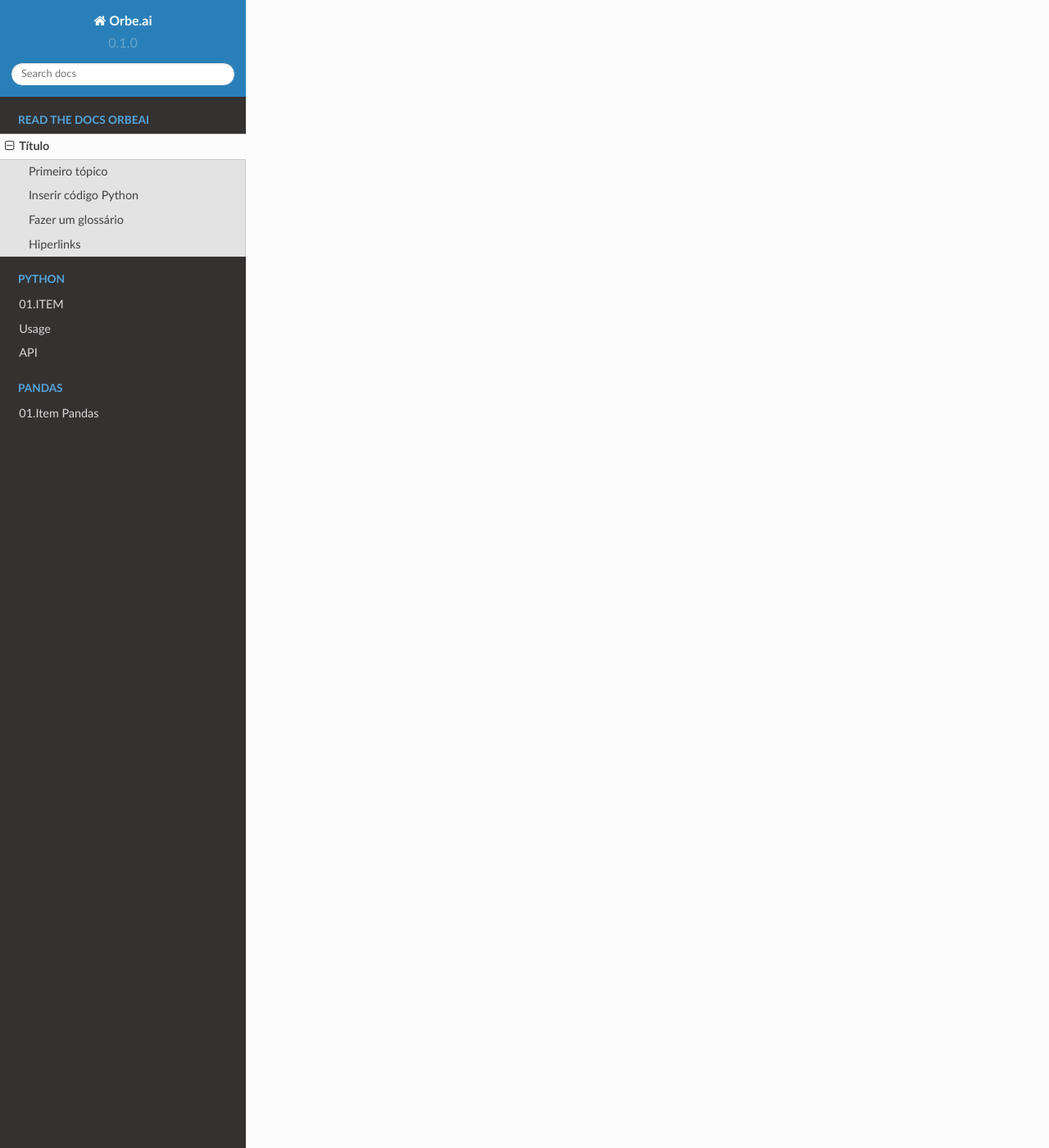
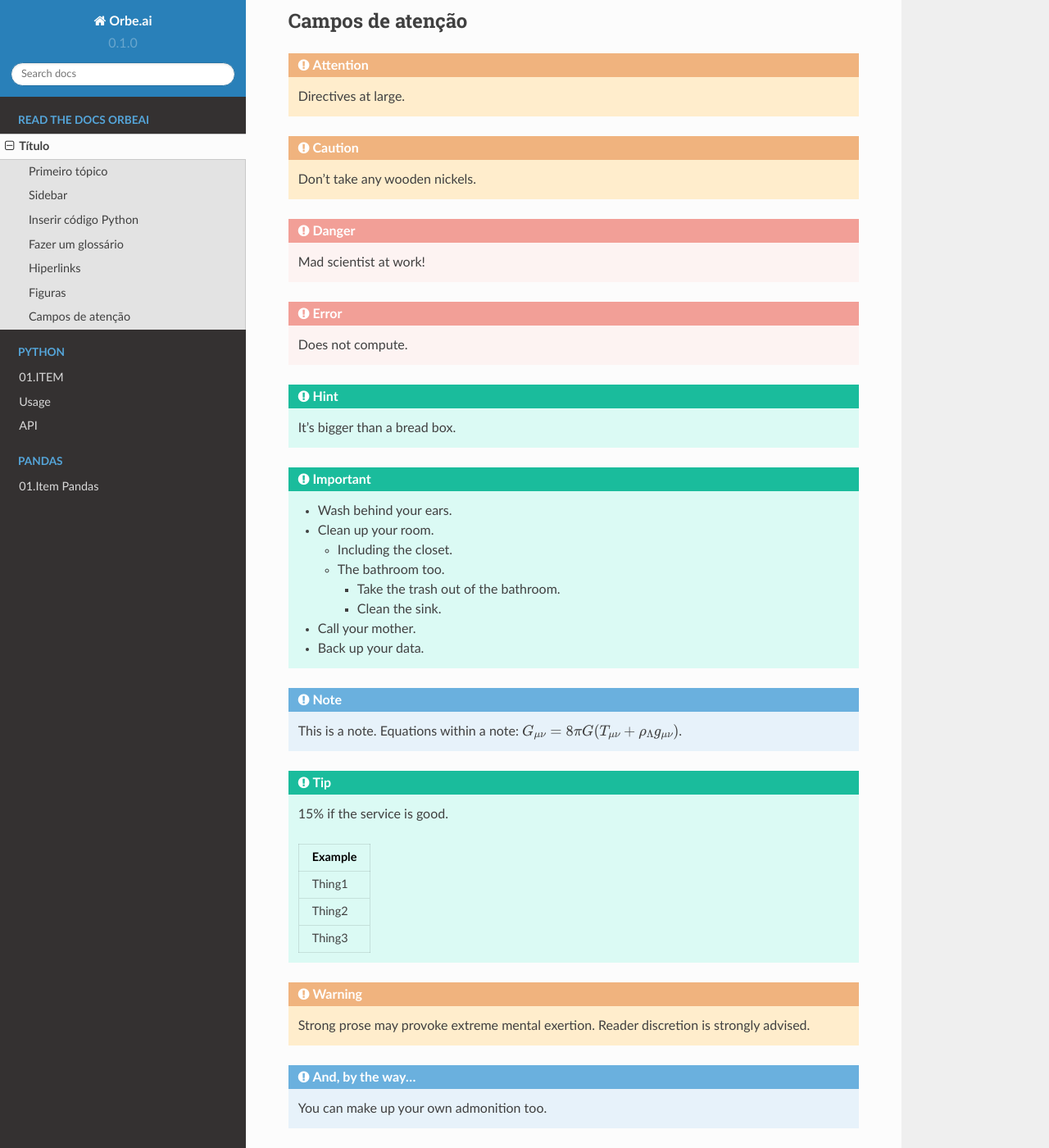
Before and after one commit to conteudo-orbeai/RTD-LIVRO, a Sphinx documentation site: the page built from docs/source/configuracoes_rtd_orbeai.rst, in a window 1280 px wide and 1400 px high, scrolled down 1494 px. Shown: the whole window at 82% size. Built offline with Sphinx 7.4.7 and the Read the Docs theme 2.0.0, drawn with Linux system fonts in a browser that asks for light colours; pages that are not in the unit, such as notebooks, are missing from menus; some of the changed text lies outside the part shown.

Commit message:
Update configuracoes_rtd_orbeai.rst

```diff
--- a/docs/source/configuracoes_rtd_orbeai.rst
+++ b/docs/source/configuracoes_rtd_orbeai.rst
@@ -9,6 +9,26 @@ Primeiro tópico
 
 Para criar um tópico na página (que já é referenciado no menu da barra lateral), basta escrever o nome do tópico e debaixo dele um monte de traços até o final do nome do tópico.
 Obs: no teclado Apple, estes traços são a tecla (sem apertar SHIFT) do lado direito do ZERO e antes do sinal de igual.
+
+Como fazer subtópicos? Acho que é ==== para tópico e ------- para subtópico.
+
+.. topic:: Título do tópico
+
+   Este é o texto que vai no tópico.
+
+Sidebar
+-------
+
+.. sidebar:: Sidebar Title
+   :subtitle: Optional Subtitle
+
+   This is a sidebar.  It is for text outside the flow of the main
+   text.
+
+   .. rubric:: This is a rubric inside a sidebar
+
+   Sidebars often appears beside the main text with a border and
+   background color.
 
 
 Inserir código Python
@@ -53,3 +73,55 @@ Para criar hiperlinks que levem para outro site, usamos esta sintaxe (onde ..Pyt
 Este é o link "Python_"
 
 .. _Python: http://www.python.org/
+
+Figuras
+-------
+
+
+Campos de atenção
+-----------------
+
+.. Attention:: Directives at large.
+
+.. Caution:: Don't take any wooden nickels.
+
+.. DANGER:: Mad scientist at work!
+
+.. Error:: Does not compute.
+
+.. Hint:: It's bigger than a bread box.
+
+.. Important::
+   - Wash behind your ears.
+   - Clean up your room.
+
+     - Including the closet.
+     - The bathroom too.
+
+       - Take the trash out of the bathroom.
+       - Clean the sink.
+   - Call your mother.
+   - Back up your data.
+
+.. Note:: This is a note.
+   Equations within a note:
+   :math:`G_{\mu\nu} = 8 \pi G (T_{\mu\nu}  + \rho_\Lambda g_{\mu\nu})`.
+
+.. Tip:: 15% if the service is good.
+
+    +---------+
+    | Example |
+    +=========+
+    | Thing1  |
+    +---------+
+    | Thing2  |
+    +---------+
+    | Thing3  |
+    +---------+
+
+.. WARNING:: Strong prose may provoke extreme mental exertion.
+   Reader discretion is strongly advised.
+
+.. admonition:: And, by the way...
+
+   You can make up your own admonition too.
```
